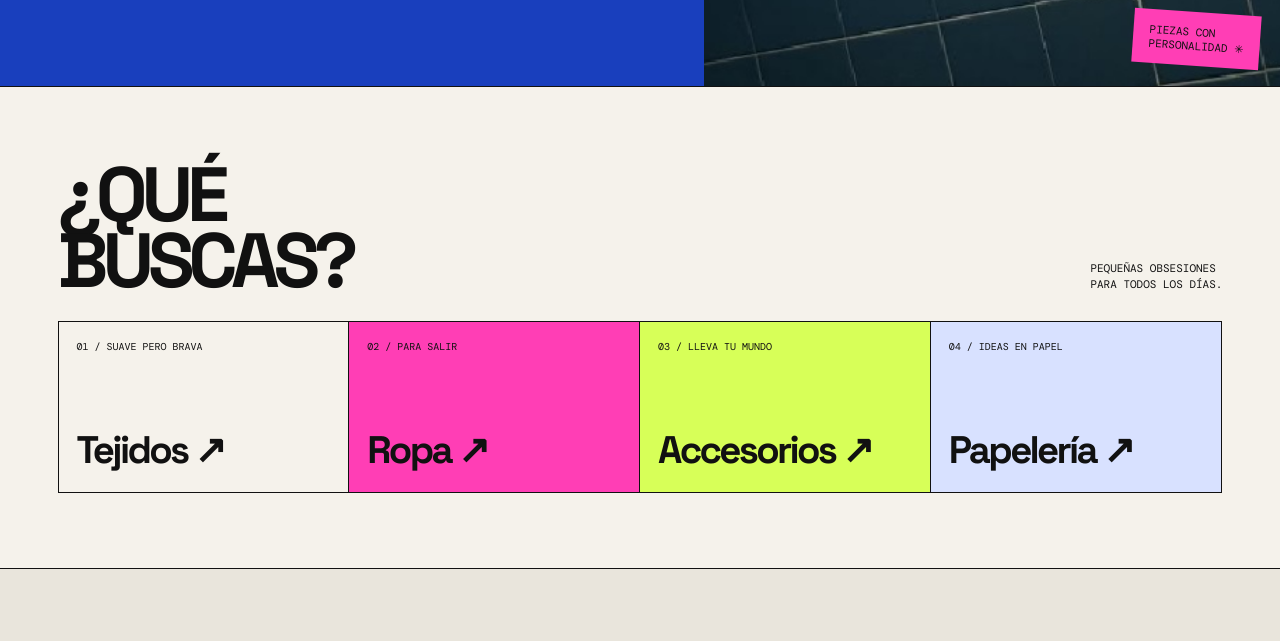
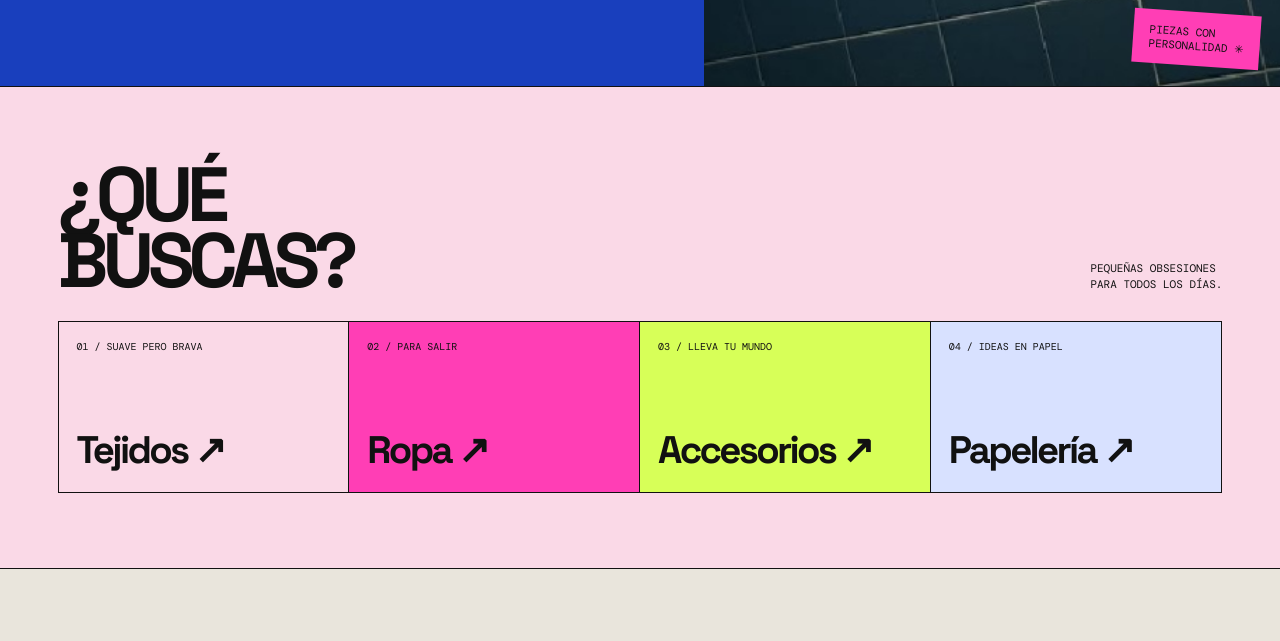
Before and after one commit to valamadree/Valamadre, a plain HTML site: page index.html in a window 1280 px wide. Shown: the part 821-1462 px from the top of the page. Drawn offline with nearby package versions, Linux system fonts and the light colour scheme.

Commit message:
Change background color variable in CSS

```diff
--- a/index.html
+++ b/index.html
@@ -9,7 +9,7 @@
   <link rel="preconnect" href="https://fonts.gstatic.com" crossorigin>
   <link href="https://fonts.googleapis.com/css2?family=DM+Mono:wght@400;500&family=Space+Grotesk:wght@400;500;600;700&display=swap" rel="stylesheet">
   <style>
-    :root{--pink:#ff3eb5;--blue:#193fbd;--lime:#d7ff58;--ink:#111;--paper:#f5f2eb;--line:#1b1b1b}
+    :root{--pink:#ff3eb5;--blue:#193fbd;--lime:#d7ff58;--ink:#111;--paper:#fad9e7;--line:#1b1b1b}
     *{box-sizing:border-box}html{scroll-behavior:smooth}body{margin:0;background:var(--paper);color:var(--ink);font-family:"Space Grotesk",sans-serif}
     a{color:inherit;text-decoration:none}button{font:inherit;cursor:pointer}
     .ticker{background:var(--pink);border-bottom:1px solid var(--ink);overflow:hidden;white-space:nowrap;padding:9px 0;font:11px "DM Mono",monospace;text-transform:uppercase}
@@ -31,8 +31,8 @@
     .hero-image img{width:100%;height:100%;object-fit:cover;position:absolute;inset:0}
     .hero-sticker{position:absolute;right:20px;bottom:20px;background:var(--pink);padding:13px 16px;transform:rotate(4deg);font:11px "DM Mono",monospace;text-transform:uppercase}
     .section{padding:75px 4.5%}.section-head{display:flex;align-items:end;justify-content:space-between;gap:20px;margin-bottom:28px}
+    .section-head p{font:11px "DM Mono",monospace;text-transform:uppercase;max-width:190px;line-height:1.5;margin:0}
     h2{font-size:clamp(38px,6vw,78px);line-height:.85;letter-spacing:-.08em;margin:0}
-    .section-head p{font:11px "DM Mono",monospace;text-transform:uppercase;max-width:190px;line-height:1.5;margin:0}
     .categories{display:grid;grid-template-columns:repeat(4,1fr);border:1px solid var(--ink)}
     .category{min-height:170px;padding:18px;display:flex;flex-direction:column;justify-content:space-between;border-right:1px solid var(--ink);transition:.2s}
     .category:last-child{border:0}.category:nth-child(2){background:var(--pink)}.category:nth-child(3){background:var(--lime)}.category:nth-child(4){background:#d8e1ff}
```
